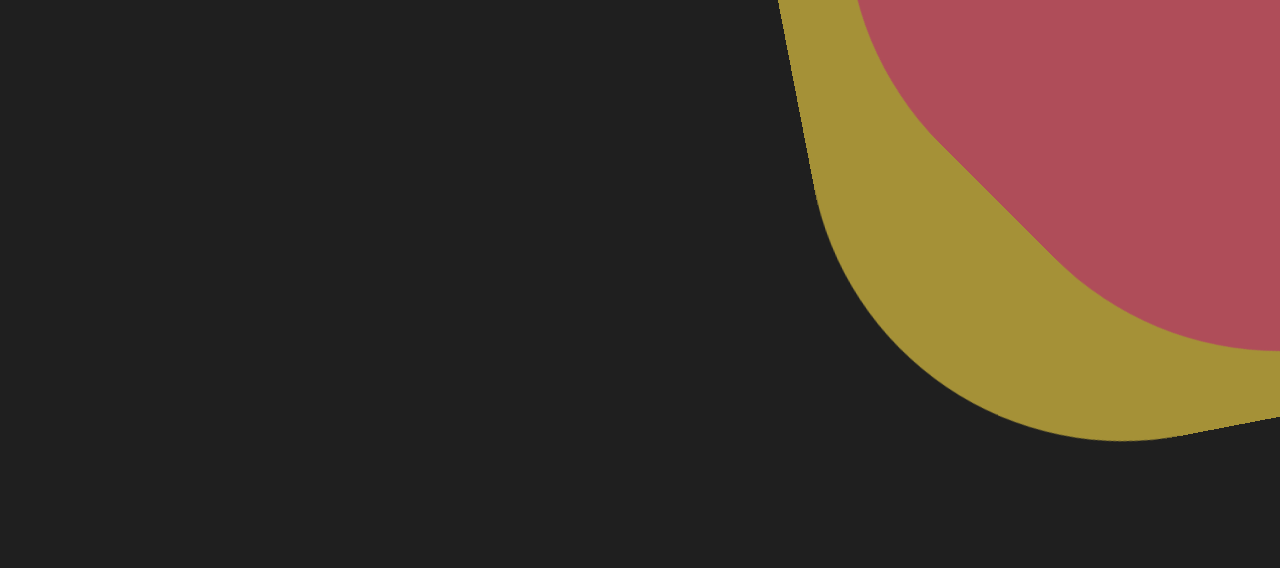
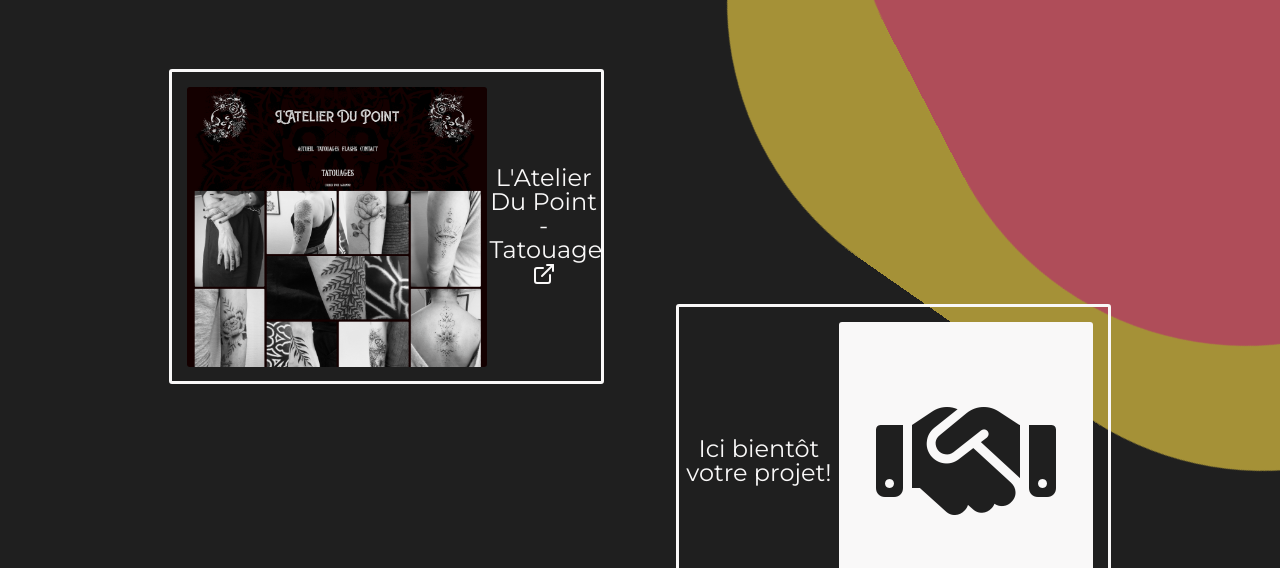
Before and after one commit to Hugo-Roy/Hugo-Roy.github.io, a React app: page /portfolio in a window 1280 px wide. Shown: the part 106-674 px from the top of the page. Built offline with nearby package versions, Linux system fonts and the light colour scheme; some packages are replaced by stand-ins of ours.

Commit message:
everything ok and responsive as well. Find something to write on homepage is the only thing that remains to do...

```diff
--- a/package.json
+++ b/package.json
@@ -61,6 +61,7 @@
     "prop-types": "^15.7.2",
     "react": "^16.13.1",
     "react-dom": "^16.13.1",
+    "react-feather": "^2.0.9",
     "react-redux": "^7.2.4",
     "react-router-dom": "^5.2.0",
     "redux": "^4.1.0",
--- a/src/components/App/index.js
+++ b/src/components/App/index.js
@@ -3,13 +3,13 @@
 import {
   Switch,
   Route,
-  Link,
   useLocation,
 } from 'react-router-dom';
 // == Import
 import './styles.scss';
 import Navbar from 'src/components/Navbar';
 import Home from 'src/components/Home';
+import Portfolio from 'src/components/Portfolio';
 import Contact from 'src/containers/Contact';
 import Footer from 'src/components/Footer';
 import { AnimatePresence } from 'framer-motion';
@@ -40,6 +40,12 @@
           >
             <Contact value={value} setValue={setValue} />
           </Route>
+          <Route
+            exact
+            path="/portfolio"
+          >
+            <Portfolio />
+          </Route>
         </Switch>
       </AnimatePresence>
       <Footer />
--- a/src/components/App/styles.scss
+++ b/src/components/App/styles.scss
@@ -8,7 +8,11 @@
 
   @include medium{
     width: 100%;
-    overflow-y: hidden;
+    overflow-y: scroll;
+  }
+
+  @include large{
+    overflow-y: scroll;
   }
 }
 
--- a/src/components/Contact/contact.scss
+++ b/src/components/Contact/contact.scss
@@ -18,11 +18,11 @@
   @include small-only{
     width: 100%;
     height: auto;
-    margin: vars.$gutter * 2 auto 0 auto;
+    margin: vars.$gutter * 2 auto -5em auto;
   }
 
   @include medium{
-    margin: vars.$gutter * 3 auto;
+    margin: vars.$gutter * 3 auto -1em auto;
   }
 
   &__title{
--- a/src/components/Footer/footer.scss
+++ b/src/components/Footer/footer.scss
@@ -6,6 +6,28 @@
   margin: vars.$gutter * 2 auto;
   position: absolute;
   bottom: 0;
+
+  @include very-small{
+    position: initial;
+    margin-top: vars.$gutter * 5;
+  }
+
+  @include small-only{
+    position: initial;
+    margin-top: vars.$gutter * 5;
+  }
+
+  @include medium{
+    position: initial;
+    margin-top: vars.$gutter;
+    margin-bottom: 0;
+  }
+
+  @include large{
+    position: initial;
+    margin-top: vars.$gutter;
+    margin-bottom: 0;
+  }
 
   &__list{
     display: flex;
--- a/src/components/Home/home.scss
+++ b/src/components/Home/home.scss
@@ -3,7 +3,7 @@
 
 .man{
   width: 85%;
-  margin: 0 auto 53px auto;
+  margin: 0 auto;
   display: flex;
   flex-direction: column;
 
--- /dev/null
+++ b/src/components/Portfolio/Card.js
@@ -0,0 +1,55 @@
+import React from 'react';
+import { motion } from 'framer-motion';
+import atelier from 'src/assets/atelierdupoint.png';
+import { ExternalLink } from 'react-feather';
+
+const Card = () => {
+  const cardVariants = {
+    exit: {
+      x: -1500,
+      transition: {
+        duration: 0.3,
+      },
+    },
+  };
+
+  return (
+    <motion.article
+      className="portfolio__card"
+      variants={cardVariants}
+      initial={{ x: -1500 }}
+      animate={{ x: 0 }}
+      transition={{ duration: 0.6 }}
+      exit="exit"
+    >
+      <a className="portfolio__card__link" href="https://atelierdupoint.fr">
+        <div className="portfolio__card__link__preview">
+          <motion.img
+            className="portfolio__card__link__preview__image"
+            src={atelier}
+            alt="aperçus du site l\'atelier du point"
+            variants={cardVariants}
+            initial={{ x: -1500 }}
+            animate={{ x: 0 }}
+            transition={{ duration: 0.7 }}
+            exit="exit"
+          />
+        </div>
+        <div className="portfolio__card__link__description">
+          <motion.h3
+            className="portfolio__card__link__description__text"
+            variants={cardVariants}
+            initial={{ x: -1500 }}
+            animate={{ x: 0 }}
+            transition={{ duration: 0.8 }}
+            exit="exit"
+          >
+            L'Atelier Du Point <br /> - <br /> Tatouage <br /> <ExternalLink />
+          </motion.h3>
+        </div>
+      </a>
+    </motion.article>
+  );
+};
+
+export default Card;
--- /dev/null
+++ b/src/components/Portfolio/index.js
@@ -0,0 +1,54 @@
+import React from 'react';
+import { motion } from 'framer-motion';
+import Card from './Card';
+import './portfolio.scss';
+
+const Portfolio = () => {
+  const portfolioVariants = {
+    exit: {
+      x: -1500,
+      transition: {
+        duration: 0.3,
+      },
+    },
+  };
+
+  return (
+    <main className="portfolio">
+      <Card />
+      <motion.article
+        className="portfolio__exemple"
+        variants={portfolioVariants}
+        initial={{ x: -1500 }}
+        animate={{ x: 0 }}
+        transition={{ duration: 0.3 }}
+        exit="exit"
+      >
+        <div className="portfolio__exemple__span">
+          <motion.h3
+            className="portfolio__exemple__span__next"
+            variants={portfolioVariants}
+            initial={{ x: -1500 }}
+            animate={{ x: 0 }}
+            transition={{ duration: 0.5 }}
+            exit="exit"
+          >
+            Ici bientôt votre projet!
+          </motion.h3>
+        </div>
+        <motion.div
+          className="portfolio__exemple__svg"
+          variants={portfolioVariants}
+          initial={{ x: -1500 }}
+          animate={{ x: 0 }}
+          transition={{ duration: 0.4 }}
+          exit="exit"
+        >
+          <i className="fas fa-handshake portfolio__exemple__svg__hands" />
+        </motion.div>
+      </motion.article>
+    </main>
+  );
+};
+
+export default Portfolio;
--- /dev/null
+++ b/src/components/Portfolio/portfolio.scss
@@ -0,0 +1,263 @@
+@use 'src/styles/vars';
+@import 'src/styles/mixins';
+
+.portfolio{
+  width: 85%;
+  height: 550px;
+  margin: vars.$gutter * 3 auto;
+  display: flex;
+  justify-content: space-evenly;
+
+  @include very-small{
+    width: 95%;
+    margin: vars.$gutter * 10 auto 0 auto;
+    flex-direction: column;
+  }
+
+  @include small-only{
+    width: 95%;
+    margin: vars.$gutter * 10 auto vars.$gutter * 10 auto;
+    flex-direction: column;
+  }
+
+  @include medium{
+    width: 95%;
+    margin: vars.$gutter * 10 auto vars.$gutter * 10 auto;
+    flex-direction: column;
+  }
+
+  @include large{
+    height: 900px;
+    flex-direction: column;
+  }
+
+  &__card{
+    width: 40%;
+    height: 315px;
+    border: 3px solid vars.$elementsColor;
+    border-radius: 3px;
+    transition: 0.2s;
+
+    @include very-small{
+      width: 100%;
+      height: 430px;
+      margin: vars.$gutter auto vars.$gutter * 2 auto;
+    }
+
+    @include small-only{
+      width: 100%;
+      height: 450px;
+      margin: vars.$gutter auto vars.$gutter * 2 auto;
+    }
+
+    @include medium{
+      width: 100%;
+      height: 420px;
+      margin: vars.$gutter auto vars.$gutter * 2 auto;
+    }
+
+    @include large{
+      width: 100%;
+      height: 420px;
+      margin: vars.$gutter auto vars.$gutter * 2 auto;
+    }
+
+    &__link{
+      display: flex;
+      justify-content: space-evenly;
+
+      @include very-small{
+        flex-direction: column;
+      }
+
+      @include small-only{
+        flex-direction: column;
+      }
+
+      &__preview{
+        padding: 15px 0 15px 15px;
+
+        @include very-small{
+          margin: auto;
+          padding: 10px 0;
+        }
+
+        @include small-only{
+          margin: auto;
+          padding: 10px 0;
+        }
+
+        @include medium{
+          width: 50%;
+        }
+
+        @include large{
+          width: 50%;
+        }
+
+        &__image{
+          width: 300px;
+          height: 280px;
+          border-radius: 3px;
+
+          @include very-small{
+            width: 280px;
+            height: 250px;
+          }
+
+          @include small-only{
+            width: 330px;
+            height: 310px;
+          }
+
+          @include medium{
+            width: 340px;
+            height: 320px;
+          }
+
+          @include large{
+            width: 400px;
+            height: 380px;
+          }
+        }
+      }
+
+      &__description{
+        width: 100%;
+        margin: auto;
+        text-align: center;
+
+        &__text{
+          width: 95%;
+          font-size: 1.5em;
+          margin: auto;
+          color: vars.$elementsColor;
+
+          @include very-small{
+            margin-bottom: 5px;
+          }
+
+          @include small-only{
+            margin-bottom: 5px;
+          }
+
+          @include large{
+            font-size: 2em;
+          }
+        }
+      }
+    }
+  }
+
+  &__card:hover{
+    border: 3px solid vars.$accentColor;
+    transition: 0.2s;
+    transform: scale(1.05);
+  }
+
+  &__exemple{
+    width: 40%;
+    height: 315px;
+    border: 3px solid vars.$elementsColor;
+    border-radius: 3px;
+    transition: 0.2s;
+    display: flex;
+    justify-content: space-evenly;
+    align-self: flex-end;
+
+    @include very-small{
+      width: 100%;
+      height: 430px;
+      margin: vars.$gutter auto vars.$gutter * 2 auto;
+      align-self: center;
+      flex-direction: column;
+    }
+
+    @include small-only{
+      width: 100%;
+      height: 450px;
+      margin: vars.$gutter auto vars.$gutter * 2 auto;
+      align-self: center;
+      flex-direction: column;
+    }
+
+    @include medium{
+      width: 100%;
+      height: 420px;
+      margin: 0 auto vars.$gutter * 2 auto;
+    }
+
+    @include large{
+      width: 100%;
+      height: 420px;
+      margin: 0 auto vars.$gutter * 2 auto;
+    }
+
+    &__span{
+      width: 50%;
+      margin: auto;
+      text-align: center;
+
+      &__next{
+        width: 95%;
+        font-size: 1.5em;
+        margin: auto;
+        color: vars.$elementsColor;
+
+        @include very-small{
+          margin-top: 5px;
+        }
+
+        @include small-only{
+          margin-top: 5px;
+        }
+
+        @include large{
+          font-size: 2em;
+        }
+      }
+    }
+
+    &__svg{
+      width: 80%;
+      background-color: vars.$elementsColor;
+      margin: 15px 15px 15px 0;
+      border-radius: 3px;
+      display: flex;
+
+      @include very-small{
+        width: 280px;
+        height: 250px;
+        margin: 10px auto;
+      }
+
+      @include small-only{
+        width: 330px;
+        height: 310px;
+        margin: 10px auto;
+      }
+
+      @include medium{
+        width: 340px;
+        height: 320px;
+      }
+
+      @include large{
+        width: 400px;
+        height: 380px;
+      }
+
+      &__hands{
+        margin: auto;
+        font-size: 9em;
+        color: vars.$blackText;
+      }
+    }
+  }
+
+  &__exemple:hover{
+    border: 3px solid vars.$accentColor;
+    transition: 0.2s;
+    transform: scale(1.05);
+  }
+}
--- a/src/styles/_vars.scss
+++ b/src/styles/_vars.scss
@@ -3,6 +3,7 @@
 $elementsColor: #F9F8F8;
 $altColor: #a59137;
 $accentColor: #AF4D59;
+$blackText: #1F1F1F;
 
 // === Fonts
 $mainFont: 'Montserrat';
```
Also changed, not shown: src/assets/atelierdupoint.png (added), src/assets/linkedin.svg (deleted), 1 other file.
